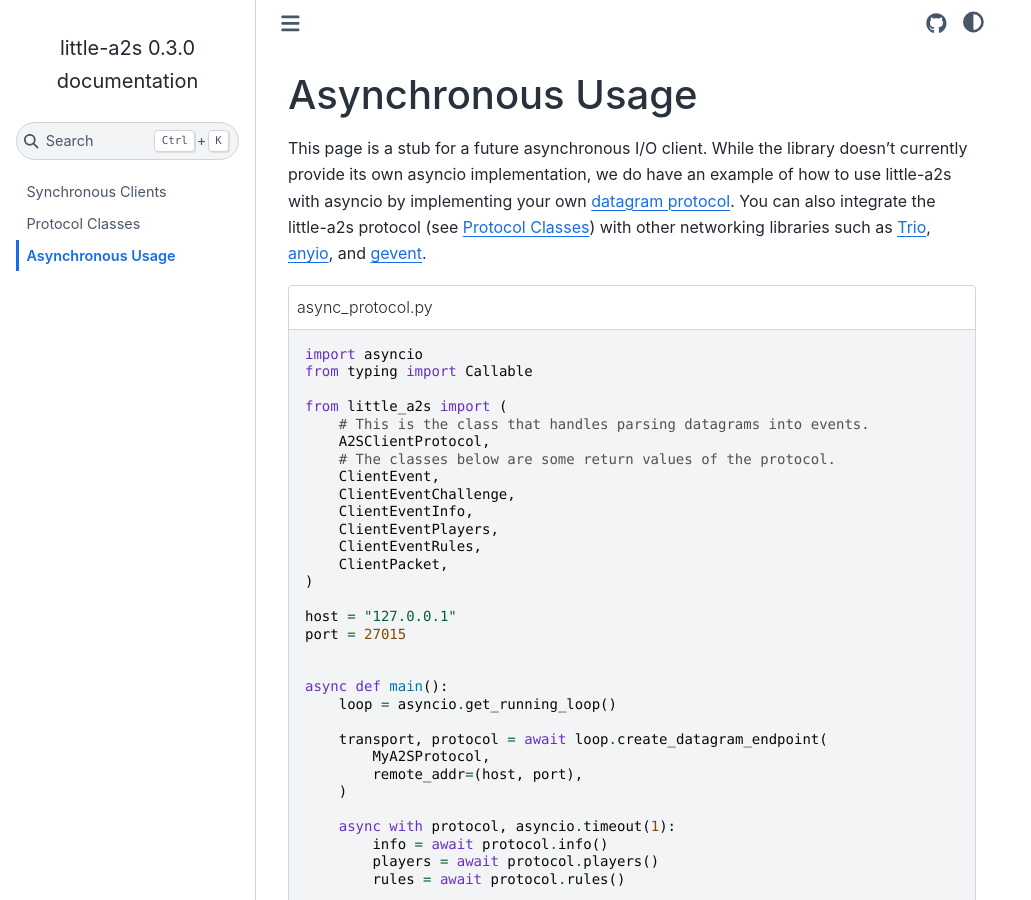
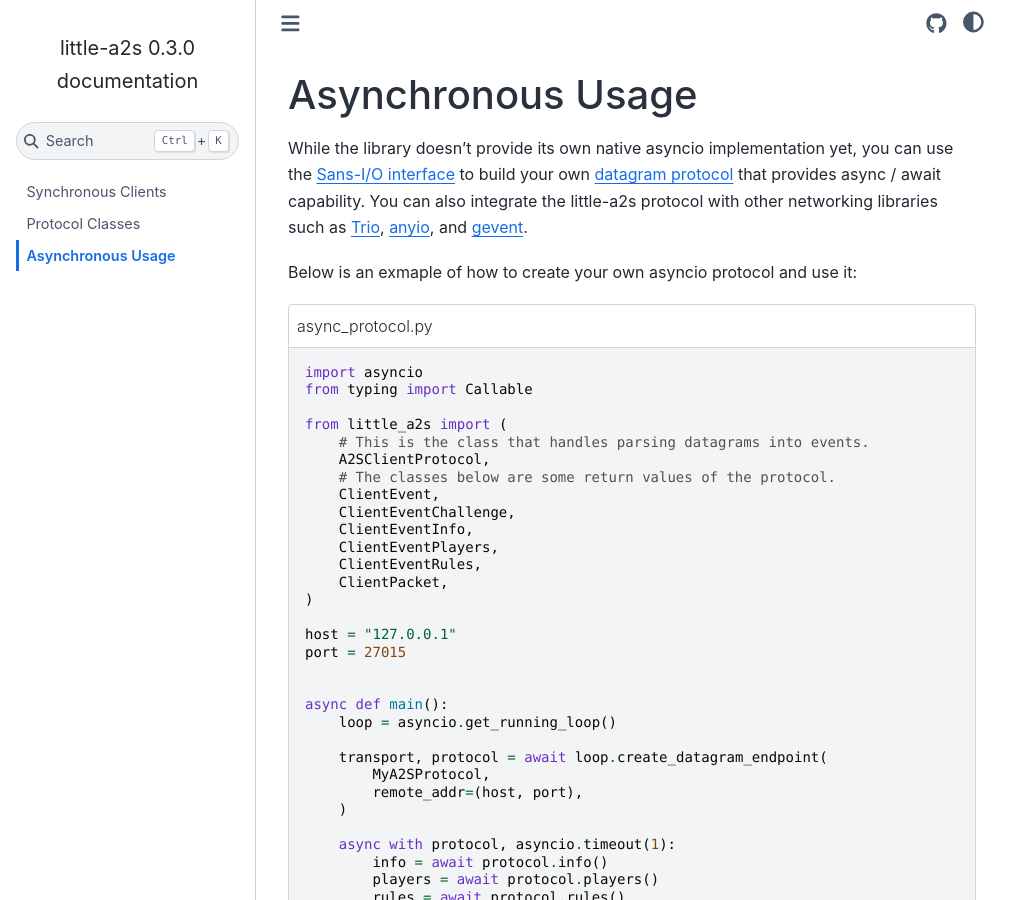
Before and after one commit to thegamecracks/little-a2s, a Sphinx documentation site: the page built from docs/async.rst, in a window 1280 px wide and 900 px high. Shown: the whole window, without its empty margins (0-1031 px from the left). Built offline with Sphinx 7.4.7 and the Sphinx Book theme 1.1.4, drawn with Linux system fonts in a browser that asks for light colours.

Commit message:
docs: tweak wording in the async page

```diff
--- a/docs/async.rst
+++ b/docs/async.rst
@@ -1,16 +1,18 @@
 Asynchronous Usage
 ==================
 
-This page is a stub for a future asynchronous I/O client. While the library
-doesn't currently provide its own asyncio implementation, we do have an example
-of how to use little-a2s with asyncio by implementing your own `datagram protocol`_.
-You can also integrate the little-a2s protocol (see :doc:`/protocol`) with other
-networking libraries such as `Trio`_, `anyio`_, and `gevent`_.
+While the library doesn't provide its own native asyncio implementation yet,
+you can use the :doc:`Sans-I/O interface </protocol>` to build your own
+`datagram protocol`_ that provides async / await capability.
+You can also integrate the little-a2s protocol with other networking libraries
+such as `Trio`_, `anyio`_, and `gevent`_.
 
 .. _datagram protocol: https://docs.python.org/3/library/asyncio-protocol.html
 .. _Trio: https://trio.readthedocs.io/
 .. _anyio: https://anyio.readthedocs.io/
 .. _gevent: https://www.gevent.org/
+
+Below is an exmaple of how to create your own asyncio protocol and use it:
 
 .. code-block:: python
     :caption: async_protocol.py
```
